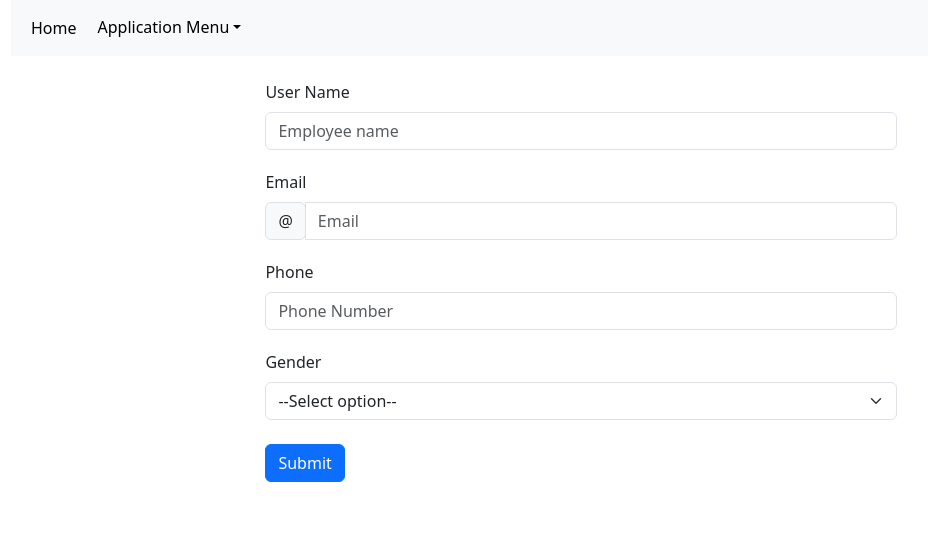
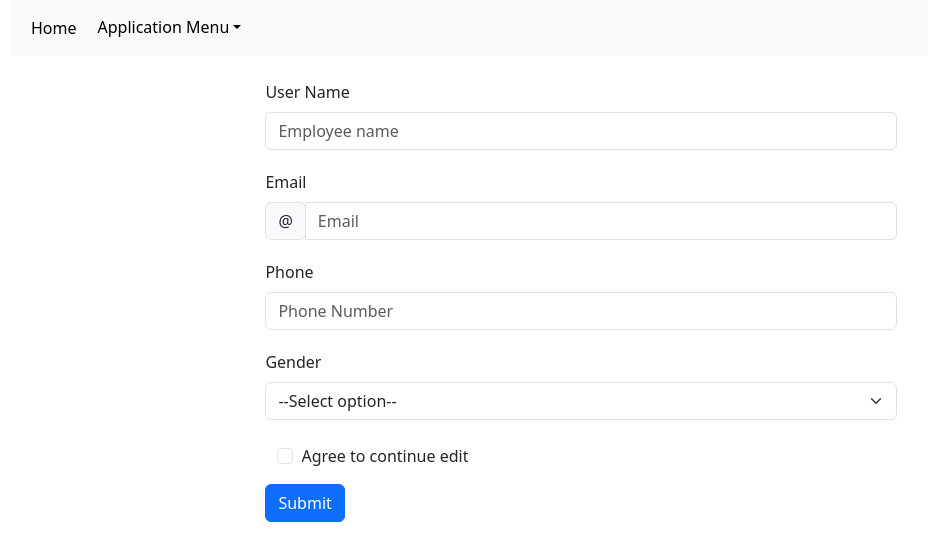
Before and after one commit to gitcoder-23/User-Data-React18, a React (Create React App) app: page /employee/edit/1 in a window 1280 px wide. Shown: the top 560 px of the page, without its empty margins (59-987 px from the left). Built offline with nearby package versions, Linux system fonts and the light colour scheme.

Commit message:
edit checkbox done by me

```diff
--- a/db.json
+++ b/db.json
@@ -8,7 +8,7 @@
       "id": 1686750306112
     },
     {
-      "employeename": "Suman1",
+      "employeename": "Suman Mukherjee",
       "email": "suman.mukherjee01@gmail.com",
       "phone": "45986532114",
       "gender": "male",
@@ -29,11 +29,11 @@
       "gender": "male"
     },
     {
-      "id": 1687032112537,
       "employeename": "Satish",
       "email": "satish@hmail.com",
       "phone": "9888745632",
-      "gender": "female"
+      "gender": "female",
+      "id": 1687032112537
     }
   ]
 }
--- a/src/app_using_jsonserver/employeeCrud/EmployeeEdit.js
+++ b/src/app_using_jsonserver/employeeCrud/EmployeeEdit.js
@@ -19,6 +19,7 @@ const EmployeeEdit = () => {
   const [showMessage, setShowMessage] = useState('');
   const [showError, setShowError] = useState(false);
   const [btnClick, setBtnClick] = useState(false);
+  const [onCheck, setOnCheck] = useState(false);
 
   useEffect(() => {}, [state?.singleUser, empeid]);
 
@@ -46,10 +47,12 @@ const EmployeeEdit = () => {
       !employeeEditState.empName ||
       !employeeEditState.empEmail ||
       !employeeEditState.empPhone ||
-      !employeeEditState.empGender
+      !employeeEditState.empGender ||
+      onCheck === false
     ) {
       setShowError(true);
       setBtnClick(true);
+      setOnCheck(false)
       setShowMessage('Please fill all the fields');
       setTimeout(() => {
         setShowMessage('');
@@ -63,6 +66,7 @@ const EmployeeEdit = () => {
         gender: employeeEditState.empGender,
       };
       setBtnClick(false);
+      setOnCheck(true);
       axios
         .put(`${process.env.REACT_APP_JSON_API}/employee/${empeid}`, formData)
         .then((eData) => {
@@ -189,6 +193,15 @@ const EmployeeEdit = () => {
               }
             </Form.Group>
           </div>
+          <div className="container mb-3">
+            <Form.Check label="Agree to continue edit"
+            onChange={(ev)=>setOnCheck(ev.target.checked)}
+            />
+            {
+              onCheck === false && btnClick === true ?
+              (<span style={{color:'red'}}>Data is not checked</span> ):(<></>)
+            }
+            </div>
           <div className="row">
             <div className="col-md-4">
               <Button variant="primary" type="submit">
```
